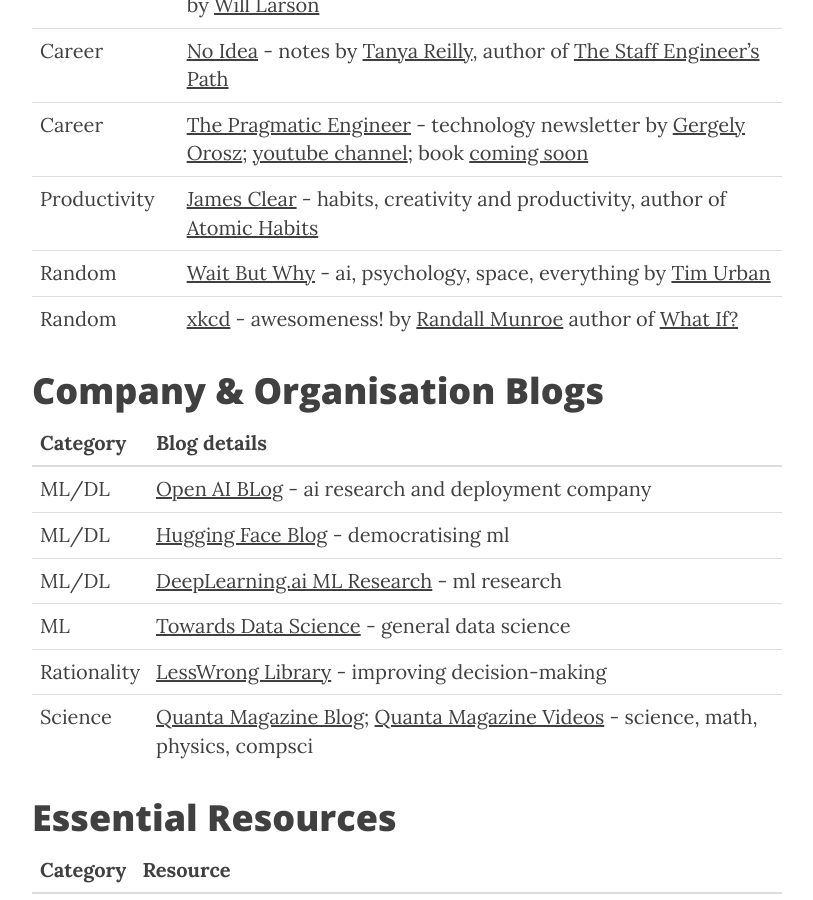
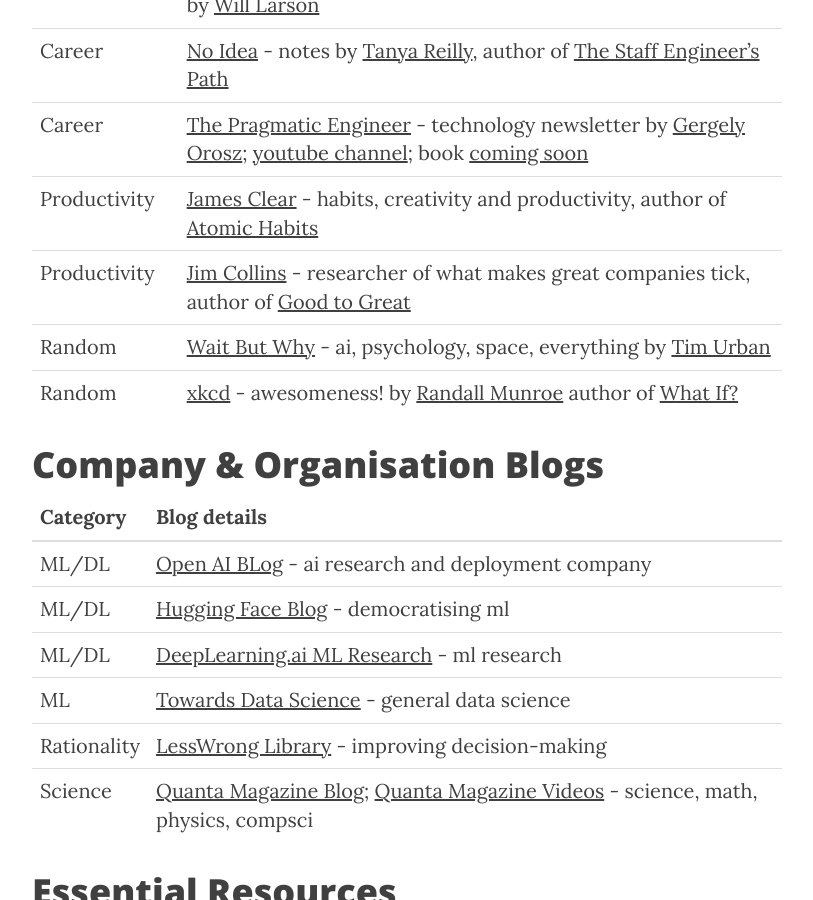
Before and after one commit to dylanhogg/dylanhogg.github.io, a Jekyll site: the page built from blogs.md, in a window 1280 px wide and 900 px high, scrolled down 829 px. Shown: the whole window, without its empty margins (233-1046 px from the left). Built offline with Jekyll 4.4.1, drawn with Linux system fonts in a browser that asks for light colours; nearby versions of some CDN libraries.

Commit message:
Add Jim Collins blog.

```diff
--- a/blogs.md
+++ b/blogs.md
@@ -25,6 +25,7 @@ header-img: "img/apps-bg.jpg"
 | Career         | [No Idea](https://noidea.dog/) - notes by [Tanya Reilly](https://twitter.com/whereistanya), author of [The Staff Engineer’s Path](https://amzn.to/3wkbx2F)                                                                                                                |
 | Career         | [The Pragmatic Engineer](https://newsletter.pragmaticengineer.com/) - technology newsletter by [Gergely Orosz](https://blog.pragmaticengineer.com/about/); [youtube channel](https://www.youtube.com/c/mrgergelyorosz); book [coming soon](https://www.engguidebook.com/) |
 | Productivity   | [James Clear](https://jamesclear.com/articles) - habits, creativity and productivity, author of [Atomic Habits](https://amzn.to/3D7wRMH)                                                                                                                                  |
+| Productivity   | [Jim Collins](https://www.jimcollins.com/article_topics/articles.html) - researcher of what makes great companies tick, author of [Good to Great](https://amzn.to/3XXzLvq)                                                                                                |
 | Random         | [Wait But Why](https://waitbutwhy.com/archive) - ai, psychology, space, everything by [Tim Urban](https://twitter.com/waitbutwhy)                                                                                                                                         |
 | Random         | [xkcd](https://xkcd.com/) - awesomeness! by [Randall Munroe](https://twitter.com/xkcd) author of [What If?](https://amzn.to/3HiHC1k)                                                                                                                                      |
 
```
